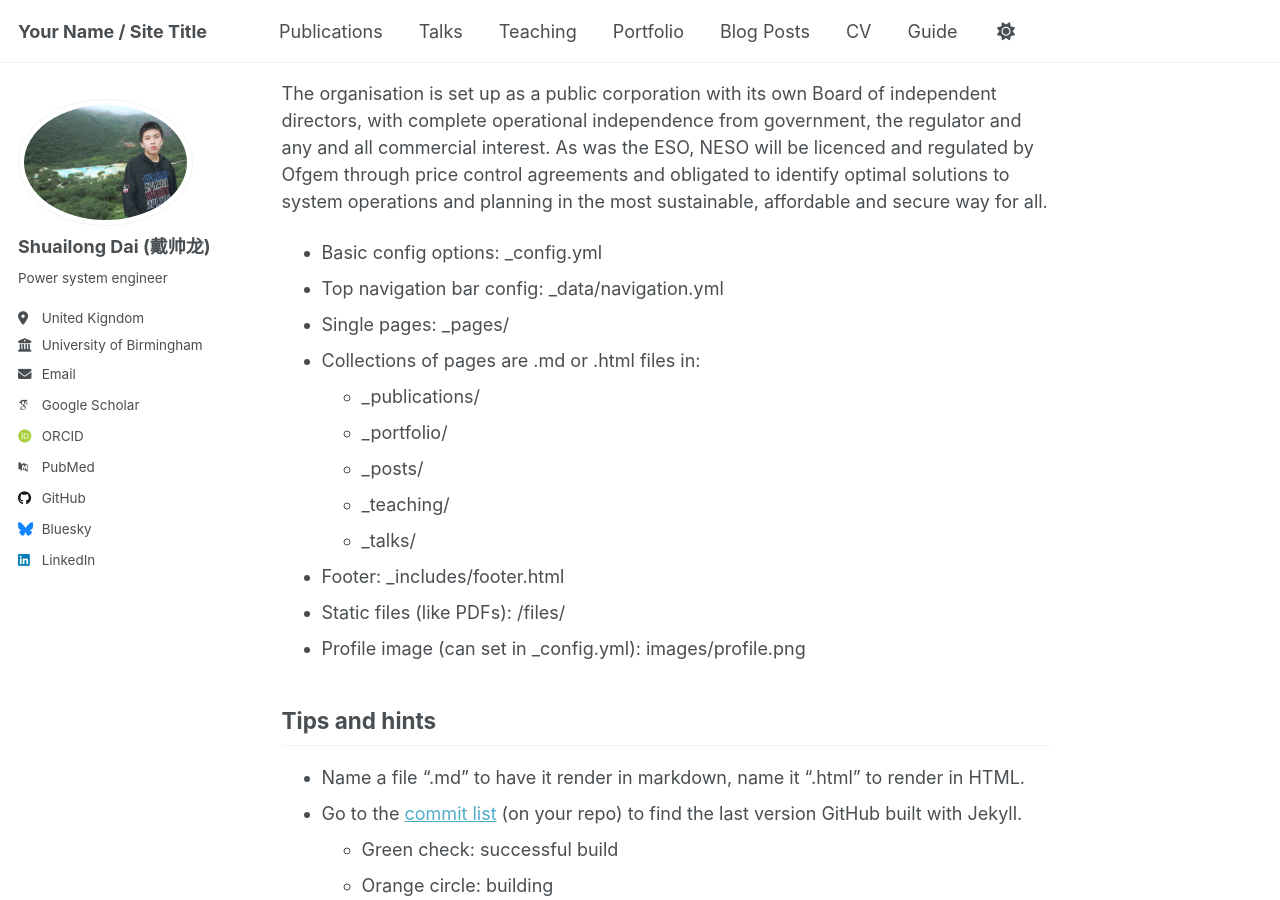
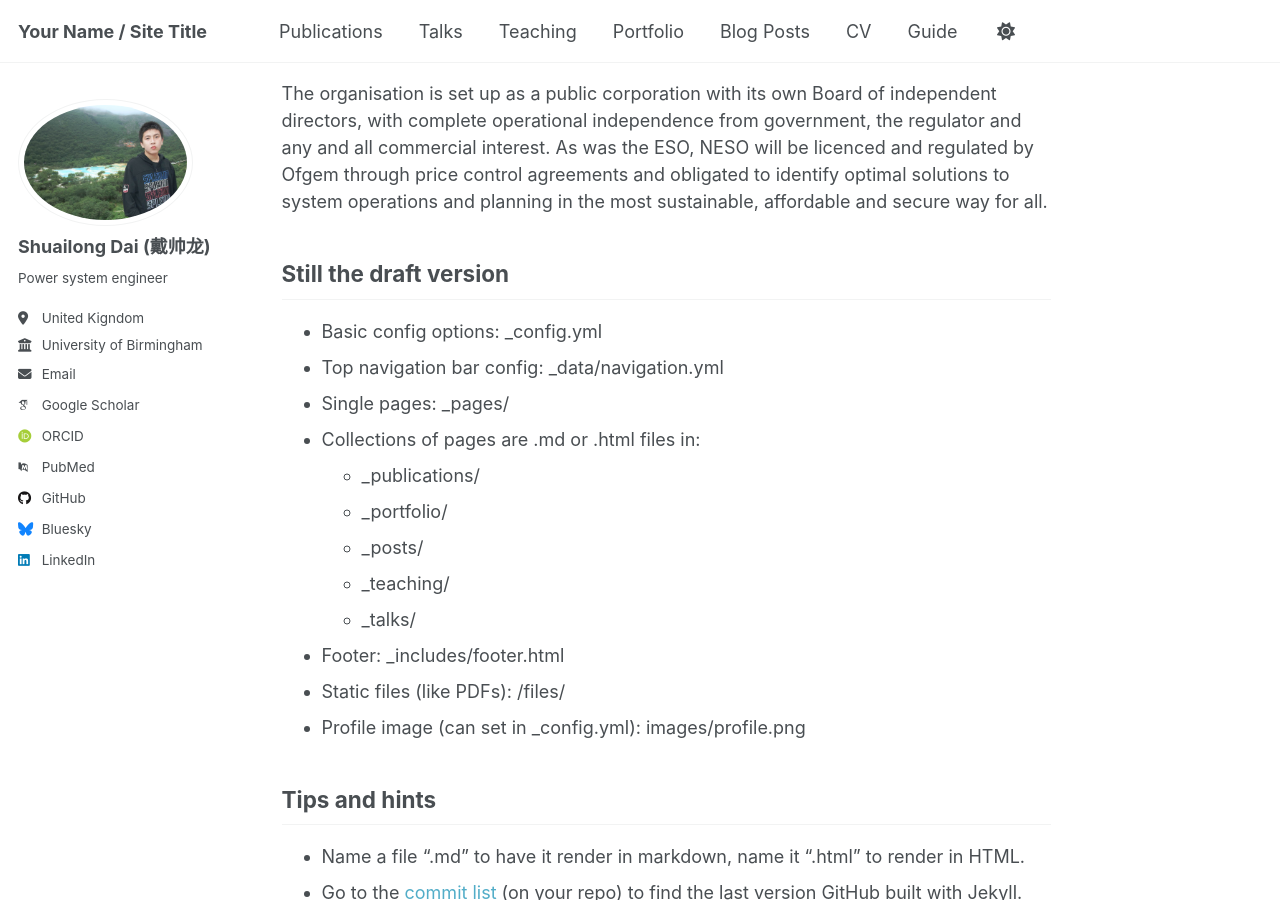
Before and after one commit to ShuailongDai/ShuailongDai.github.io, a Jekyll site: the page built from _pages/markdown.md, in a window 1280 px wide and 900 px high, scrolled down 943 px. Built offline with Jekyll 4.4.1, drawn with Linux system fonts in a browser that asks for light colours; emoji names are drawn with the system emoji font; some web fonts are replaced.

Commit message:
Update markdown.md

```diff
--- a/_pages/markdown.md
+++ b/_pages/markdown.md
@@ -37,9 +37,7 @@ The organisation is set up as a public corporation with its own Board of indepen
 
 
 
-
-
-
+## Still the draft version
 * Basic config options: _config.yml
 * Top navigation bar config: _data/navigation.yml
 * Single pages: _pages/
```
